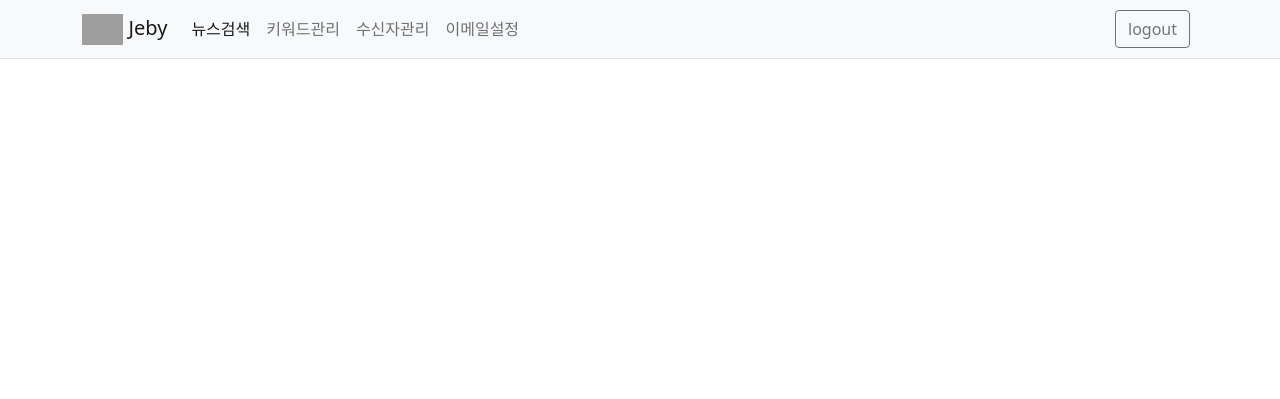
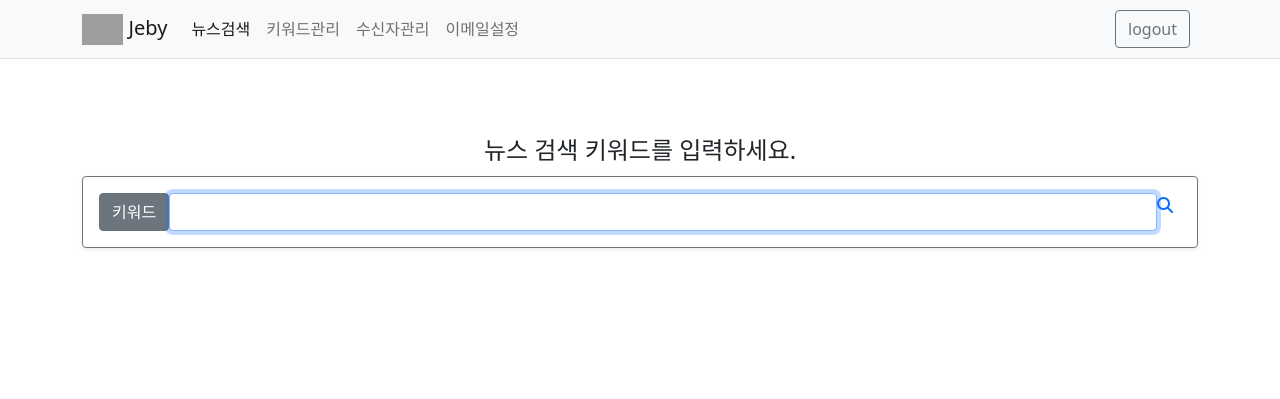
Before and after one commit to hhhhpark/jeby_2021, a Django app: page /news/search/ in a window 1280 px wide. Shown: the top 399 px of the page. Run offline with Django 3.2, Linux system fonts and the light colour scheme; the visitor is signed in with stand-in values (Sample User, id 1); some libraries are stand-ins or nearby versions; grey boxes are pictures that could not be loaded.

Commit message:
키워드 검색기능

```diff
--- /dev/null
+++ b/mysite/news/forms.py
@@ -0,0 +1,5 @@
+from django import forms
+
+
+class NewsSearchForm(forms.Form):
+    keyword = forms.CharField(max_length=100, required=True)
--- a/mysite/news/views.py
+++ b/mysite/news/views.py
@@ -1,5 +1,6 @@
 from django.shortcuts import render, redirect
 from django.contrib.auth.decorators import login_required
+from .forms import NewsSearchForm
 
 
 @login_required(login_url="common:login")
@@ -15,4 +16,16 @@ def news_search(request):
     """
     뉴스 검색 화면을 반환한다.
     """
-    return render(request, "news/news_search.html", {},)
+
+    if request.method == "GET":
+        if len(request.GET):
+            form = NewsSearchForm(request.GET)
+
+            if form.is_valid():
+                pass
+        # 뉴스를 검색하지 않고 검색 페이지를 오픈할 때는
+        # form 유효성 체크를 하지 않도록 한다.
+        else:
+            form = NewsSearchForm()
+
+    return render(request, "news/news_search.html", {"form": form},)
--- a/mysite/static/news/js/news_search.js
+++ b/mysite/static/news/js/news_search.js
@@ -1,4 +1,21 @@
 $(document).ready(function () {
     // 네비게이션바에서 해당 메뉴를 활성화한다.
     $(".nav-link").eq(0).addClass("active");
+
+    // 검색창에 키워드가 없으면 검색창 위치를 중간으로 변경한다.
+    if ($("#input-keyword").val() == '') {
+        $("#search-box").addClass("d-flex align-items-center h-50");
+        $("#search-box").children().addClass("w-100");
+    }
+
+    // 화면 오픈 시 검색창에 커서를 이동시킨다.
+    // 커서를 검색어 마지막에 위치시킨다.
+    _keyword = $("#input-keyword").val();
+    $("#input-keyword").focus();
+    $("#input-keyword").val('').val(_keyword);
+
+    // 검색버튼을 선택하면 검색을 수행한다.
+    $("#search-img").click(function () {
+        $("#frm-search").submit();
+    });
 });
--- a/mysite/templates/news/news_search.html
+++ b/mysite/templates/news/news_search.html
@@ -9,10 +9,38 @@
 
 {% block content %}
 <div class="container" id="search-box">
+    <form action="" method="get" id="frm-search">
+        <div class="d-flex flex-column">
+            {% if not form.keyword.value %}
+            <div class="row mb-1">
+                <div class="col text-center">
+                    <p class="h4" id="search-title">뉴스 검색 키워드를 입력하세요.</p>
+                </div>
+            </div>
+            {% endif %}
 
+            <div class="row" style="padding-bottom:16px;">
+                <div class="col">
+                    <div class="card border-secondary shadow-sm">
+                        <div class="card-body" id="keyword-box">
+                            <div class="d-flex flex-row">
+                                <button type="button" class="btn btn-secondary" id="btn-keyword-group"
+                                    data-bs-toggle="modal" data-bs-target="#keywordListModal">키워드</button>
+                                <div class="flex-grow-1">
+                                    <input type="text" class="form-control" name="keyword" id="input-keyword"
+                                        value="{{ form.keyword.value|default_if_none:'' }}" autocomplete=off>
+                                </div>
+                                <div class="me-2">
+                                    <a href="#"><span id="search-img"><i class="fas fa-search"></i></span></a>
+                                </div>
+                            </div>
+                        </div>
+                    </div>
+                </div>
+            </div>
+        </div>
+    </form>
 </div>
-
-
 {% endblock content %}
 
 {% block footer %}
```
